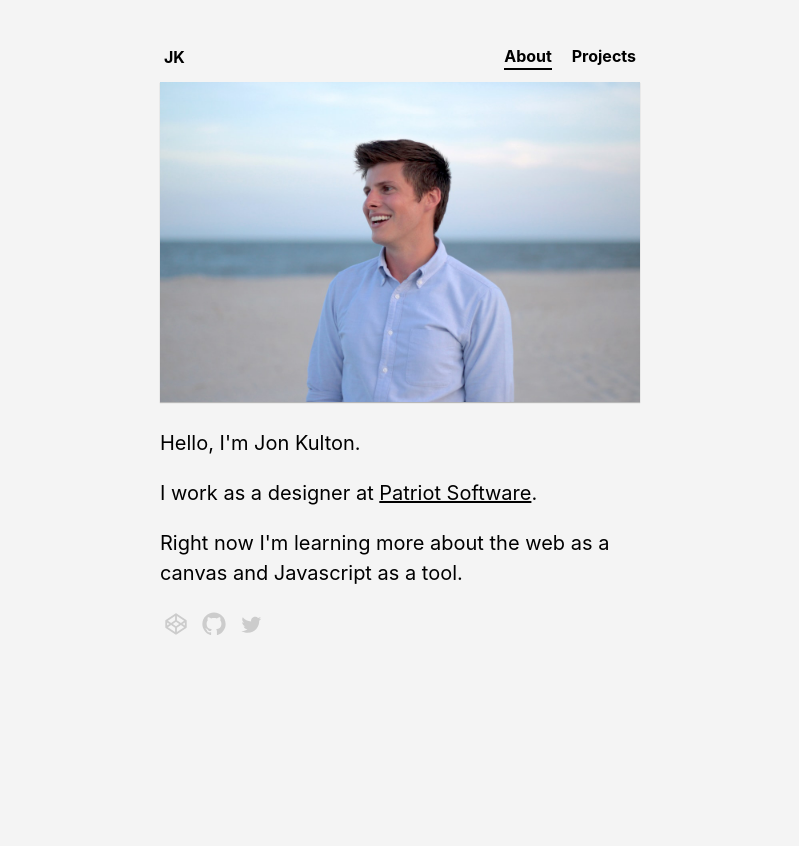
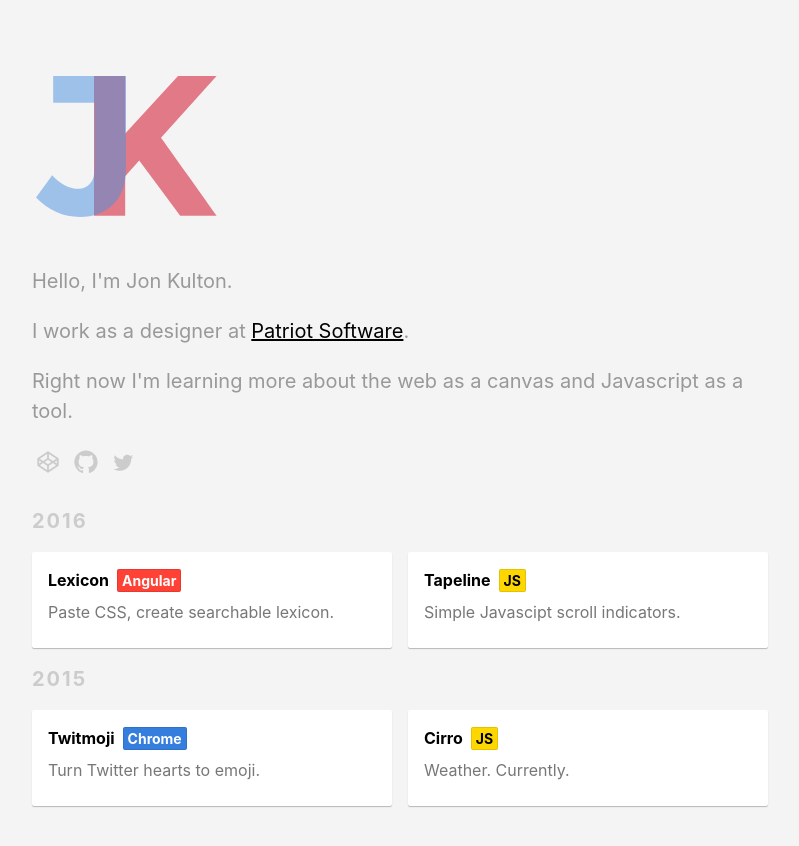
Before and after one commit to jkulton/jkulton.github.io, a Jekyll site: the page built from index.html, in a window 1280 px wide. Shown: the top 846 px of the page, without its empty margins (240-1039 px from the left). Built offline with Jekyll 4.4.1, drawn with Linux system fonts in a browser that asks for light colours.

Commit message:
move projects to homepage

```diff
--- a/index.html
+++ b/index.html
@@ -3,24 +3,23 @@ layout: default
 title: Jon Kulton
 ---
 
+
 <section class="w-100 h-100">
-	<section class="f5 lh-copy pa3 pt4-l mw6 center">
+	<section class="f5 lh-copy pa3 pt5-l mw7 center">
 
-			<span class="f5 w-100 mv2 dib pa1 bw1 inline-flex items-center justify-center">
-				<a href="/" class="dib b grow black no-underline">JK</a>
-				<span class="mla b black">
-					<a class="dib mh2 no-underline bb b--black bw1" href="/">About</a>
-					<a class="dib mh2 no-underline" href="/projects">Projects</a>
-				</span>
+			<span class="f-headline w-100 mv2 dib pa1 bw1 inline-flex items-center">
+				<a href="/" class="dib b dim black no-underline">
+					<svg width="181px" height="141px" viewBox="0 0 181 141" version="1.1" xmlns="http://www.w3.org/2000/svg" xmlns:xlink="http://www.w3.org/1999/xlink"><g id="Page-1" stroke="none" stroke-width="1" fill="none" fill-rule="evenodd" fill-opacity="0.5"><g id="Group"><path d="M58,0 L89.2,0 L89.2,57.4 L142,0 L180.6,0 L125,61.8 C129.800024,68.4667 138.666602,80.899909 151.6,99.1 C164.533398,117.300091 174.199968,130.866622 180.6,139.8 L144.2,139.8 L103.2,84.6 L89.2,100.2 L89.2,139.8 L58,139.8 L58,0 Z" id="Path" fill="#D0021B"></path><path d="M17.2,26.8 L17.2,0 L90,0 L90,91.2 C90,107.86675 85.700043,120.333292 77.1,128.6 C68.499957,136.866708 57.466734,141 44,141 C27.199916,141 12.533396,134.533398 0,121.6 L16.2,99.2 C24.600042,108.266712 33.399954,112.8 42.6,112.8 C47.000022,112.8 50.766651,111.100017 53.9,107.7 C57.033349,104.299983 58.6,99.200034 58.6,92.4 L58.6,26.8 L17.2,26.8 Z" id="JK" fill="#4A90E2"></path></g></g></svg>
+				</a>
 			</span>
 
-		<img src="img-min.jpg" class="bs-1" />
+		<section class="silver">
 
-		<p class="f4-ns f5">Hello, I'm Jon Kulton.</p>
+		<p class="f4 mt0">Hello, I'm Jon Kulton.</p>
 
-		<p class="f4-ns f5">I work as a designer at <a href="https://www.patriotsoftware.com/">Patriot Software</a>.</p>
+		<p class="f4">I work as a designer at <a href="https://www.patriotsoftware.com/">Patriot Software</a>.</p>
 
-		<p class="f4-ns f5">Right now I'm learning more about the web as a canvas and Javascript as a tool.</p>
+		<p class="f4">Right now I'm learning more about the web as a canvas and Javascript as a tool.</p>
 
 		<p>
 			<a class="no-underline" title="CodePen" href="http://www.codepen.io/jkulton">
@@ -33,5 +32,55 @@ title: Jon Kulton
 				<svg class="h2 w2 fill-moon-gray grow" viewBox="0 0 512 512"><path d="M419.6 168.6c-11.7 5.2-24.2 8.7-37.4 10.2 13.4-8.1 23.8-20.8 28.6-36 -12.6 7.5-26.5 12.9-41.3 15.8 -11.9-12.6-28.8-20.6-47.5-20.6 -42 0-72.9 39.2-63.4 79.9 -54.1-2.7-102.1-28.6-134.2-68 -17 29.2-8.8 67.5 20.1 86.9 -10.7-0.3-20.7-3.3-29.5-8.1 -0.7 30.2 20.9 58.4 52.2 64.6 -9.2 2.5-19.2 3.1-29.4 1.1 8.3 25.9 32.3 44.7 60.8 45.2 -27.4 21.4-61.8 31-96.4 27 28.8 18.5 63 29.2 99.8 29.2 120.8 0 189.1-102.1 185-193.6C399.9 193.1 410.9 181.7 419.6 168.6z"/></svg>
 			</a>
 		</p>
+
+		</section>
+
+			<section class="moon-gray tracked f4 ttu b mv3 tc tl-l db">
+			2016
+			</section>
+
+			<section class="mb3 fl-l w-50-l cf pr2-l">
+				<a class="db pa3 no-underline dim bs-1 bg-white br1 relative" href="/lexicon">
+					<span class="db f5 black b flex items-center">
+					Lexicon
+					<span class="bg-red ph1 br1 f6 white b ml2 b-1">Angular</span>
+					</span>
+					<span class="db gray mv2">Paste CSS, create searchable lexicon.</span>
+				</a>
+			</section>
+
+			<section class="mb3 fl-l w-50-l cf pl2-l">
+				<a class="db pa3 no-underline dim bs-1 bg-white br1 relative" href="/tapeline">
+					<span class="db f5 black b flex items-center">
+					Tapeline
+					<span class="bg-yellow ph1 br1 f6 black b ml2 b-1">JS</span>
+					</span>
+					<span class="db gray mv2">Simple Javascipt scroll indicators.</span>
+				</a>
+			</section>
+
+			<section class="moon-gray tracked f4 ttu b mv3 tc tl-l db cf">
+			2015
+			</section>
+
+			<section class="mb3 fl-l w-50-l cf pr2-l">
+				<a class="db pa3 no-underline dim bs-1 bg-white br1 relative" href="http://github.com/jkulton/twitmoji">
+					<span class="db f5 black b flex items-center">
+					Twitmoji
+					<span class="bg-blue ph1 br1 f6 white b ml2 b-1">Chrome</span>
+					</span>
+					<span class="db gray mv2">Turn Twitter hearts to emoji.</span>
+				</a>
+			</section>
+
+			<section class="mb5 fl-l w-50-l cf pl2-l">
+				<a class="db pa3 no-underline dim bs-1 bg-white br1 relative" href="/cirro">
+					<span class="db f5 black b flex items-center">
+					Cirro
+					<span class="bg-yellow ph1 br1 f6 black b ml2 b-1">JS</span>
+					</span>
+					<span class="db gray mv2">Weather. Currently.</span>
+				</a>
+			</section>
 	</section>
 </section>
```
Also changed, not shown: projects/index.html (deleted, +0 -65 lines).
